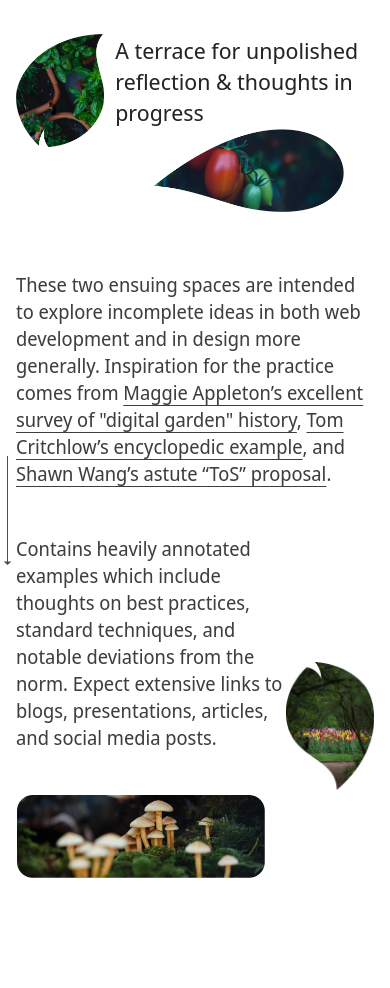
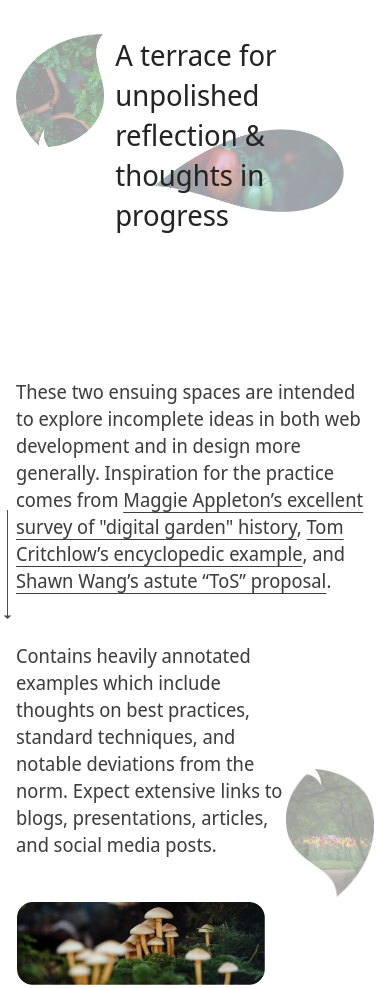
Before and after one commit to Alex-Gardner/launchpad-plain, a website: page index.html in a window 390 px wide. Shown: the part 2591-3579 px from the top of the page. Drawn offline with nearby package versions, Linux system fonts and the light colour scheme; a web font is replaced by a local one.

Commit message:
script threshold && mobile QoL
Changed threshold for scroll into view effects. Added opacity to images in digital garden section on smaller screens

```diff
--- a/script.js
+++ b/script.js
@@ -210,7 +210,7 @@ window.addEventListener('DOMContentLoaded', (event) => {
     function applyViewportAnimations() {
         if (!viewportAnimationItems) {return}
         const viewportOptions = {
-            threshold: .6
+            threshold: .5
         };
         const viewportObserver = new IntersectionObserver (function(entries, viewportObserver) {
             entries.forEach(entry => {
--- a/styles.css
+++ b/styles.css
@@ -1409,6 +1409,31 @@ header button:focus-visible {
 */
 
 
+@media (max-width: 550px) {
+.digital-garden-blurb-title {
+    font-size: 1.8rem;
+}
+.garden-horizontal-north-box {
+    top: calc(9rem - 5vw);
+    right: 0;
+    opacity: .4
+}
+.garden-horizontal-south-box {
+    bottom: 0;
+    left: 0;
+}
+.garden-vertical-west-box {
+    top: 0;
+    left: 0;
+    opacity: .4
+}
+.garden-vertical-east-box {
+    bottom: 4rem;
+    right: 0;
+    opacity: .4
+}
+}
+
 /*
 -------------------------------------@@@@@@@@@@@@@@@@@@@@@@@
 
```
